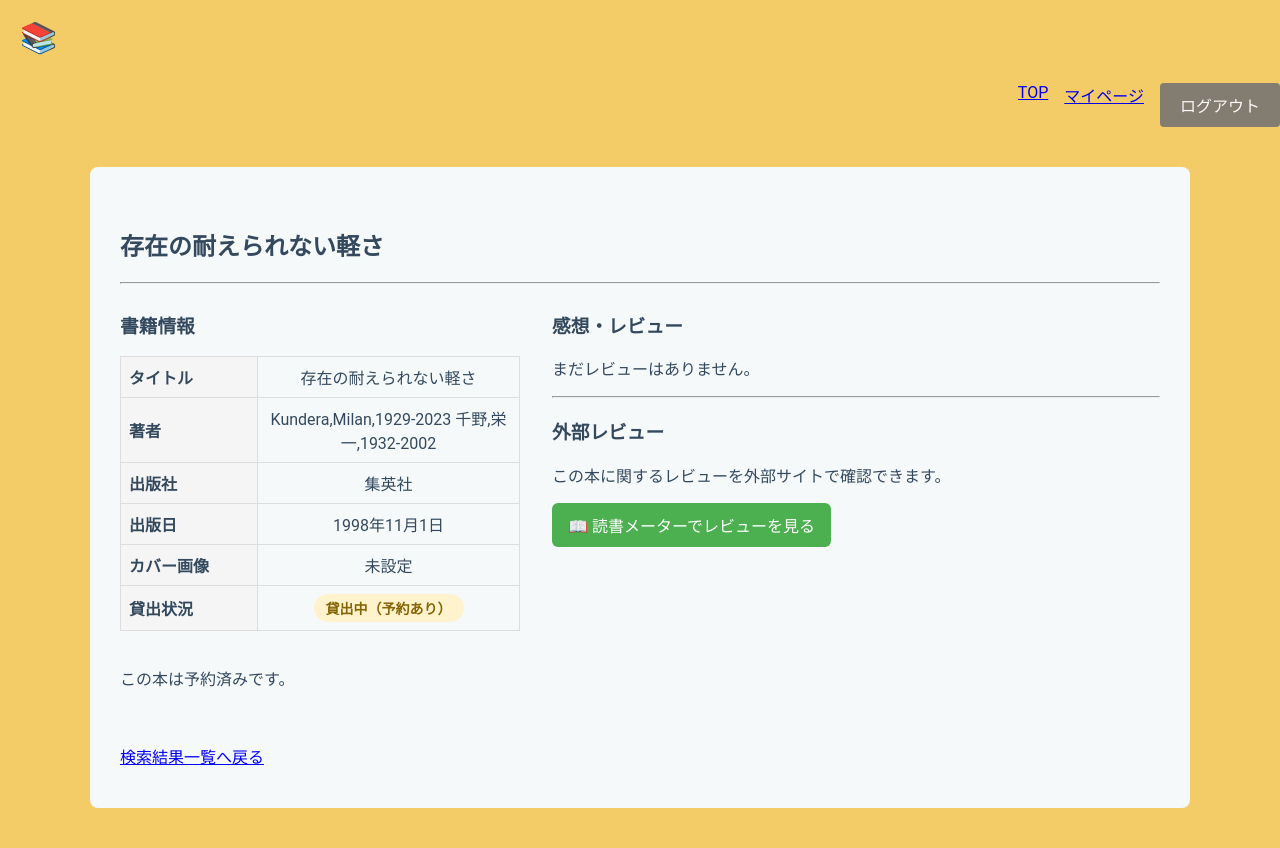
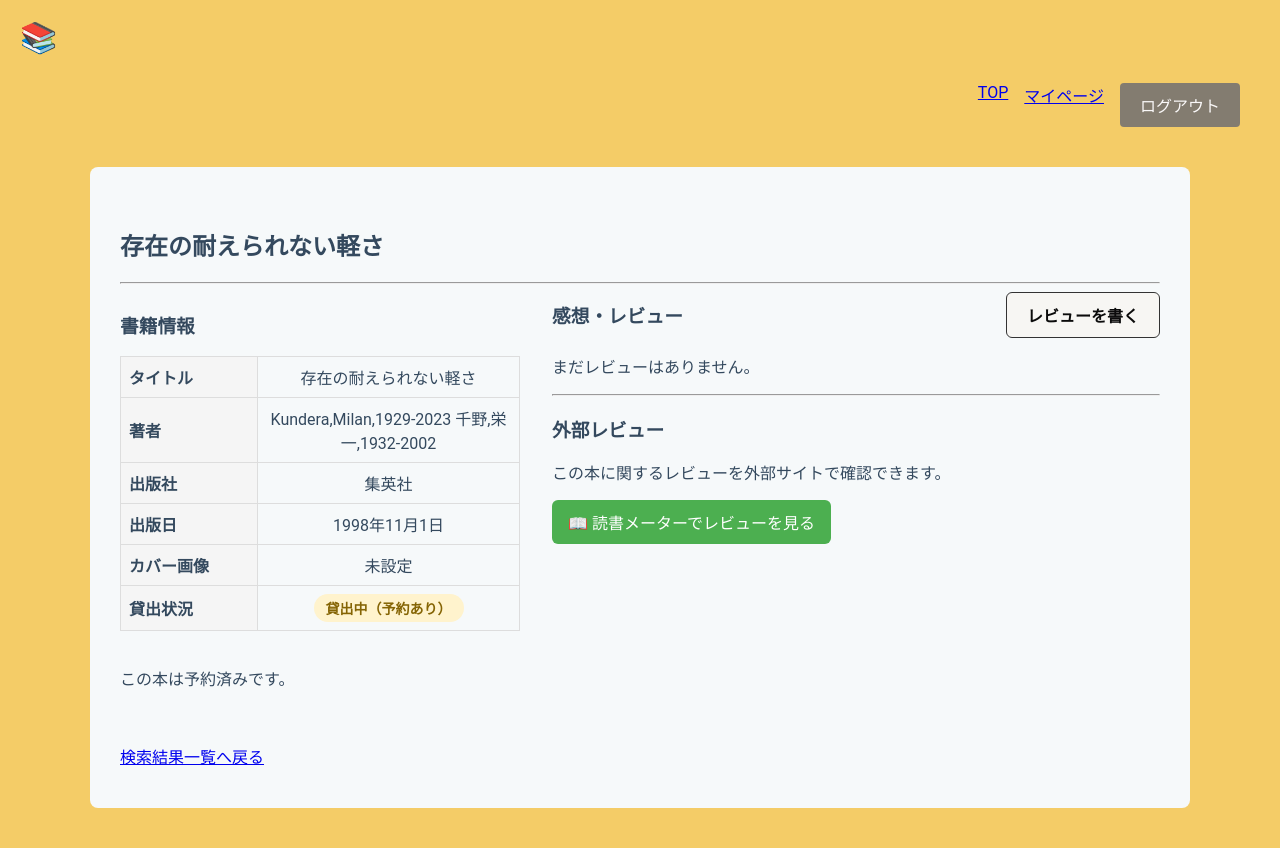
Before and after one commit to kk-watanabe/libraryproject, a Django app: page /library/book/5/ in a window 1280 px wide. Run offline with Django 5.2, Linux system fonts and the light colour scheme; a user stored in the database is signed in; data comes from the database, SQL or seed files in the repository; both versions use the stored data as it was after the commit.

Commit message:
レビューを書く

```diff
--- a/libraryapp/urls.py
+++ b/libraryapp/urls.py
@@ -12,4 +12,5 @@ urlpatterns = [
     path('reserve/<int:book_id>/', views.ReserveBookView.as_view(), name='reserve_book'),
     path('pickup/<int:pk>/', views.PickupBorrowView.as_view(), name='pickup_borrow'),
     path('pickup/confirm/<int:pk>/', views.PickupConfirmView.as_view(), name="pickup_confirm"),
+    path('book/<int:book_id>/review/', views.ReviewCreateView.as_view(), name="review_create"),
 ]
--- a/libraryapp/views.py
+++ b/libraryapp/views.py
@@ -1,6 +1,6 @@
-from django.views.generic import TemplateView, ListView, DetailView, View
+from django.views.generic import TemplateView, ListView, DetailView, View, CreateView
 from django.shortcuts import render, get_object_or_404, redirect
-from .models import Book, Stock, Borrow, Reservation, HoldStock
+from .models import Book, Stock, Borrow, Reservation, HoldStock, Review
 from django.db.models import Q
 from django.db import transaction
 from django.core.paginator import Paginator
@@ -8,6 +8,8 @@ from django.contrib.auth.decorators import login_required
 from django.contrib.auth.mixins import LoginRequiredMixin
 from django.utils import timezone
 from datetime import timedelta
+from .forms import ReviewForm
+from django.urls import reverse
 
 # Create your views here.
 class SearchView(LoginRequiredMixin, TemplateView):
@@ -271,3 +273,42 @@ class PickupConfirmView(LoginRequiredMixin, View):
                 "max_due_date": today + timedelta(days=30),
             }
         )
+
+
+class ReviewCreateView(LoginRequiredMixin, CreateView):
+    model = Review
+    form_class = ReviewForm
+    template_name = "libraryapp/review_form.html"
+
+    def dispatch(self, request, *args, **kwargs):
+        self.book = get_object_or_404(
+            Book,
+            pk=self.kwargs["book_id"]
+        )
+
+        if Review.objects.filter(
+            user=request.user,
+            book=self.book
+        ).exists():
+            return redirect(
+                "book_detail",
+                pk=self.book.pk
+            )
+
+        return super().dispatch(
+            request,
+            *args,
+            **kwargs
+        )
+
+    def form_valid(self, form):
+        form.instance.user = self.request.user
+        form.instance.book = self.book
+
+        return super().form_valid(form)
+
+    def get_success_url(self):
+        return reverse(
+            "book_detail",
+            kwargs={"pk": self.book.pk}
+        )
--- a/static/libraryapp/base.css
+++ b/static/libraryapp/base.css
@@ -25,6 +25,7 @@ body {
     display: flex;
     justify-content: flex-end;
     gap: 16px;
+    padding-right: 40px;
     margin-top: 8px;
 }
 
@@ -47,17 +48,15 @@ h1 {
     letter-spacing: 1px;
 }
 
-/* ===== フォームのスタイル ===== */
-form {
+.search-form {
     display: flex;
-    gap:3px;
+    gap: 3px;
 }
 
 /* テキストとパスワード入力フィールドのスタイル */
 form input[type="text"]{
-    flex: 1;
     /* 幅を100%に設定 */
-    width: 100%;
+    width: 500px;
     /* 内側の余白を設定 */
     padding: 10px;
     /* ボーダーを設定 */
@@ -134,7 +133,7 @@ td:first-child {
 
 .action-button {
     display: inline-block;
-    background-color: #55bcc1;
+    background-color: #218838;
     color: white;
     padding: 10px 20px;
     border-radius: 6px;
@@ -142,8 +141,19 @@ td:first-child {
     font-weight: bold;
 }
 
+.action-button2 {
+    display: inline-block;
+    background-color: #f7f6f3;
+    color: rgb(11, 11, 11);
+    border: 1px solid #333;
+    padding: 10px 20px;
+    border-radius: 6px;
+    text-decoration: none;
+    font-weight: bold;
+}
+
 .action-button:hover {
-    background-color: #218838;
+    background-color: #55bcc1;
 }
 
 .book-detail-layout {
@@ -200,3 +210,21 @@ td:first-child {
     text-align: left;
     background-color: #f5f5f5;
 }
+
+.review-header {
+    display: flex;
+    justify-content: space-between;
+    align-items: center;
+    margin-bottom: 16px;
+}
+
+.review-header h3 {
+    margin: 0;
+}
+
+.date-row {
+    display: flex;
+    align-items: center;
+    gap: 10px;
+    margin-bottom: 15px;
+}
--- a/templates/libraryapp/book_detail.html
+++ b/templates/libraryapp/book_detail.html
@@ -67,7 +67,16 @@
 
     <div class="review-section">
 
-        <h3>感想・レビュー</h3>
+        <div class="review-header">
+            <h3>感想・レビュー</h3>
+
+            {% if user.is_authenticated %}
+                <a href="{% url 'review_create' book.id %}"
+                class="action-button2">
+                    レビューを書く
+                </a>
+            {% endif %}
+        </div>
 
         {% for review in reviews %}
             <div class="review-card">
--- a/templates/libraryapp/borrow_confirm.html
+++ b/templates/libraryapp/borrow_confirm.html
@@ -8,7 +8,7 @@
 
 <form method="post">
     {% csrf_token %}
-
+    <div class="date-row">
         <label>返却予定日</label>
         <input
             type="date"
@@ -18,7 +18,10 @@
             max="{{ max_due_date|date:'Y-m-d' }}"
             required
         >
+    </div>
+    <br>
 
     <button type="submit">貸出確定</button>
+
 </form>
 {% endblock content %}
--- a/templates/libraryapp/pickup_confirm.html
+++ b/templates/libraryapp/pickup_confirm.html
@@ -10,7 +10,7 @@
 <form method="post"
       action="{% url 'pickup_borrow' hold.id %}">
     {% csrf_token %}
-
+    <div class="date-row">
     <label>返却予定日</label>
     <input
         type="date"
@@ -20,6 +20,8 @@
         max="{{ max_due_date|date:'Y-m-d' }}"
         required
     >
+    </div>
+    <br>
 
     <button type="submit">
         受け取る
--- a/templates/libraryapp/search.html
+++ b/templates/libraryapp/search.html
@@ -5,7 +5,7 @@
 {% block content %}
 <h2>蔵書検索</h2>
 <hr>
-<form action="{% url 'search_results' %}" method="get">
+<form class="search-form" action="{% url 'search_results' %}" method="get">
     <input type="text" name="q" placeholder="検索キーワードを入力">
     <button type="submit">検索</button>
 </form>
```
Also changed, not shown: libraryapp/forms.py (added, +16 -0 lines), templates/libraryapp/review_form.html (added, +24 -0 lines), db.sqlite3. Lines whose indentation alone changed are shown as unchanged.
